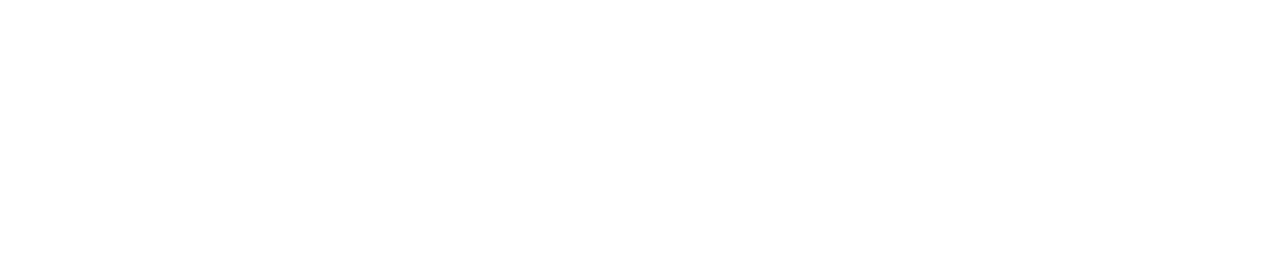
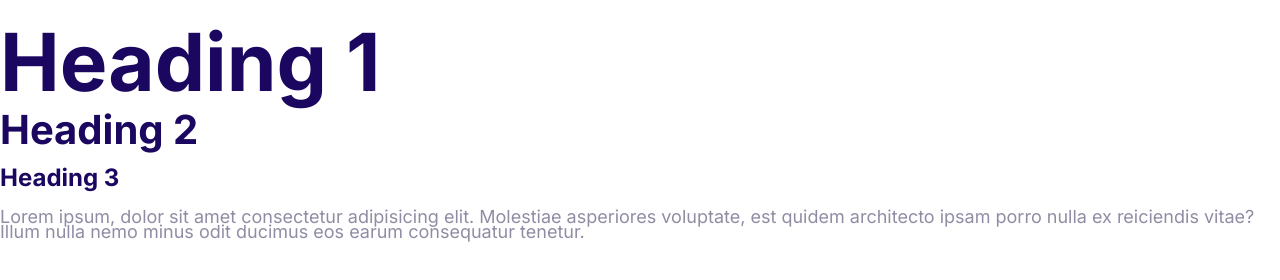
Before and after one commit to Sriharsha700/Moshified, a plain HTML site: page index.html in a window 1280 px wide. Drawn offline with Linux system fonts and the light colour scheme.

Commit message:
should get latest code

```diff
--- a/css/styles.css
+++ b/css/styles.css
@@ -6,3 +6,51 @@
     --color-body: #918ca4;
 
 }
+
+html{
+    font-size: 62.5%;
+}
+
+body{
+    font-family: Inter, Arial, Helvetica, sans-serif;
+    color:var(--color-body);
+    font-size: 2.4rem;
+    line-height: 1.5rem;
+}
+
+h1,h2,h3{
+    color: var(--color-headings);
+}
+
+h1{
+    font-size: 7rem;
+}
+
+h2{
+    font-size: 4rem;
+}
+
+h3{
+    font-size: 3rem;
+
+}
+
+p{
+    margin-top: 0;
+}
+
+
+@media screen and (min-width: 1024px){
+    body{
+        font-size: 1.8rem;
+    }
+    h1{
+        font-size: 8rem;
+    }
+    h2{
+        font-size: 4rem;
+    }
+    h3{
+        font-size: 2.4rem;
+    }
+}
--- a/index.html
+++ b/index.html
@@ -4,11 +4,19 @@
     <meta charset="UTF-8">
     <meta name="viewport" content="width=device-width, initial-scale=1.0">
     <title>Document</title>
+
+    <link rel="preconnect" href="https://fonts.googleapis.com">
+    <link rel="preconnect" href="https://fonts.gstatic.com" crossorigin>
+    <link href="https://fonts.googleapis.com/css2?family=Inter:ital,opsz,wght@0,14..32,100..900;1,14..32,100..900&display=swap" rel="stylesheet">
+
     <link rel="stylesheet" href="css/normalize.css" />
     <link rel="stylesheet" href="css/styles.css" />
 
 </head>
 <body>
-
+    <h1>Heading 1</h1>
+    <h2>Heading 2</h2>
+    <h3>Heading 3</h3>
+    <p>Lorem ipsum, dolor sit amet consectetur adipisicing elit. Molestiae asperiores voluptate, est quidem architecto ipsam porro nulla ex reiciendis vitae? Illum nulla nemo minus odit ducimus eos earum consequatur tenetur.</p>
 </body>
 </html>
```
Also changed, not shown: 1 other file.
